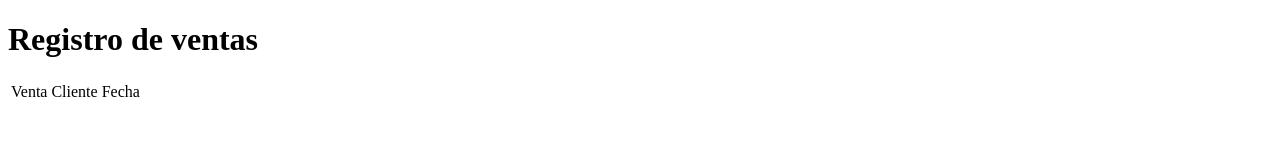
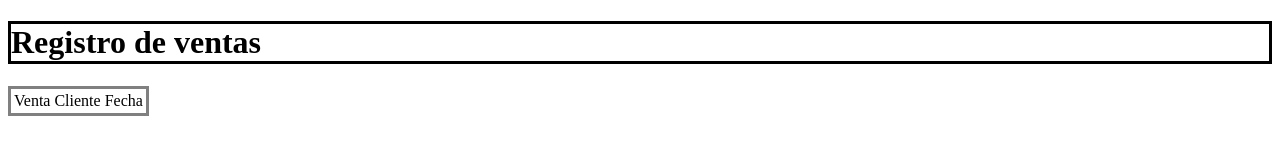
Before and after one commit to Alejandrorueda96/Registro_ventas_Maintools, a plain HTML site: page index.html in a window 1280 px wide. Drawn offline with Linux system fonts and the light colour scheme.

Commit message:
Agregar divisiones entre titulo y tabla ademas de hoja css para generar bordes

```diff
--- a/index.html
+++ b/index.html
@@ -5,18 +5,24 @@
     <meta http-equiv="X-UA-Compatible" content="IE=edge">
     <meta name="viewport" content="width=device-width, initial-scale=1.0">
     <title>Document</title>
+    <link rel="stylesheet" href="./style.css">
 </head>
 <body>
     <header></header>
     <body>
-        <h1>Registro de ventas</h1>
-        <table>
+        <div>
+            <h1 class="titulo_venta">Registro de ventas</h1>
+        </div>
+        <div>
+            <table class="borde_tabla">
                 <tr>
                     <td>Venta</td>
                     <td>Cliente</td>
                     <td>Fecha</td>
                 </tr>
             </table>
+        </div>
+
     </body>
     <footer></footer>
 </body>
--- /dev/null
+++ b/style.css
@@ -0,0 +1,7 @@
+h1.titulo_venta {
+    border-style: solid;
+}
+
+table.borde_tabla{
+    border-style: solid;
+}
```
Lines whose indentation alone changed are shown as unchanged.
